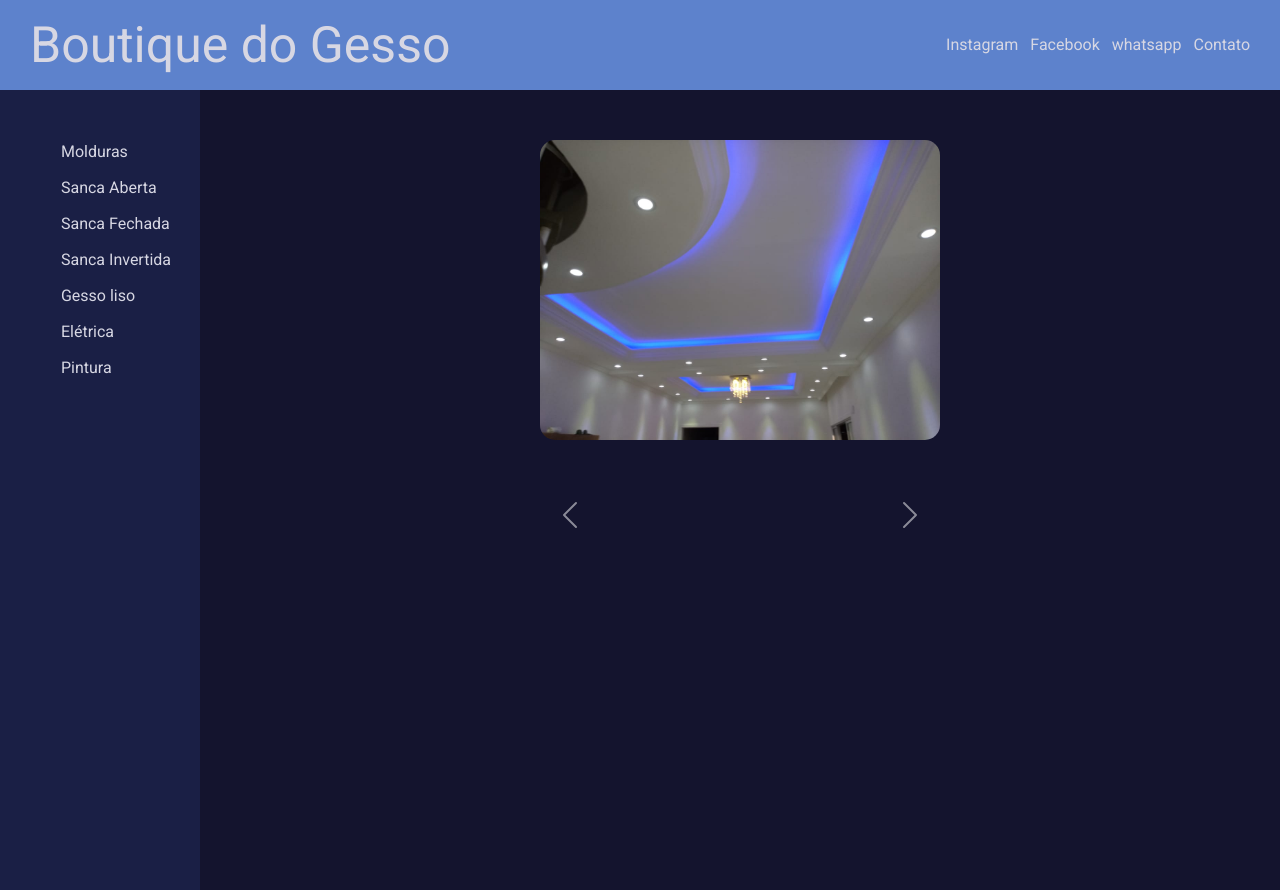
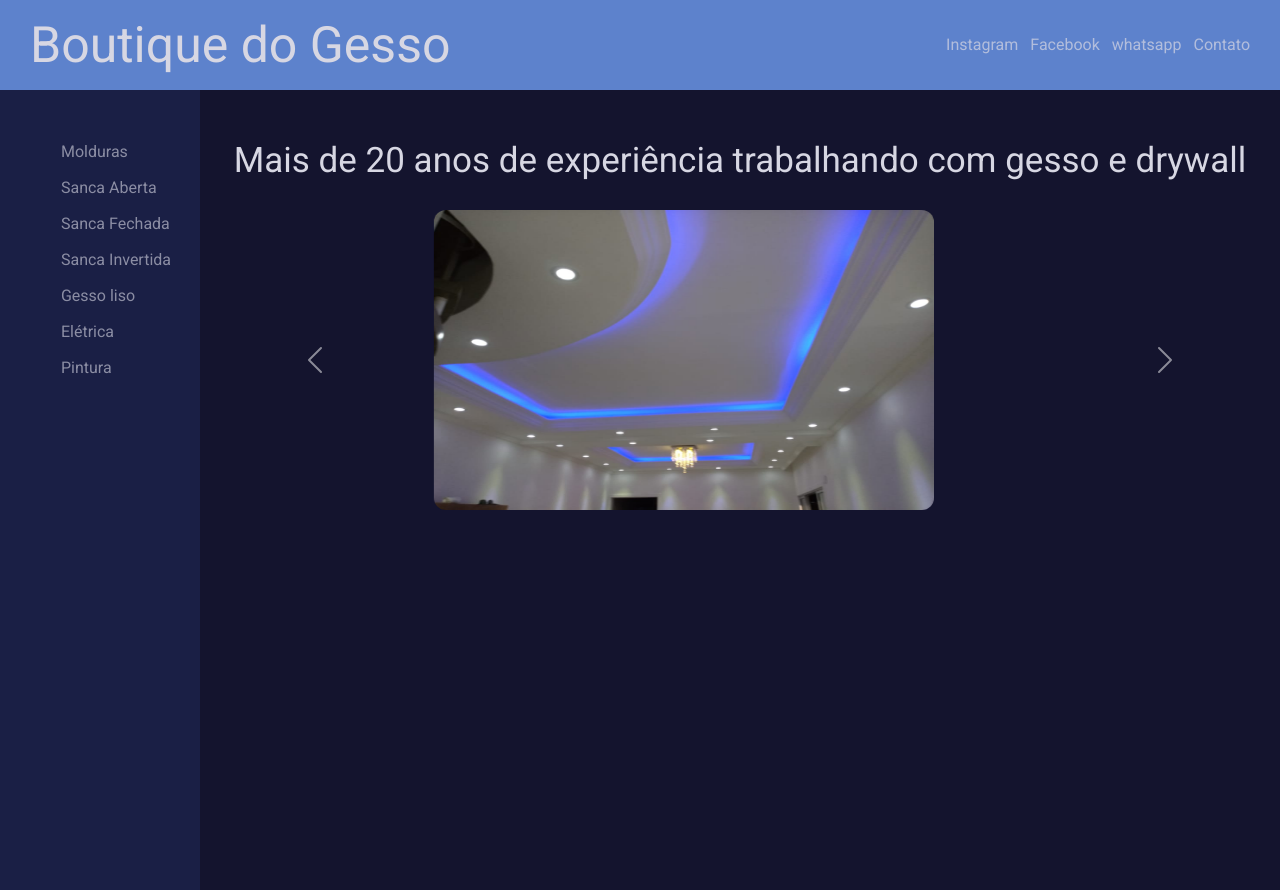
Before and after one commit to CaioNunesS/BDG, a plain HTML site: page index.html in a window 1280 px wide. Drawn offline with nearby package versions, Linux system fonts and the light colour scheme.

Commit message:
imgs e hover

```diff
--- a/index.html
+++ b/index.html
@@ -4,14 +4,15 @@
     <meta charset="UTF-8">
     <meta http-equiv="X-UA-Compatible" content="IE=edge">
     <meta name="viewport" content="width=device-width, initial-scale=1.0">
+    <link rel="stylesheet" href="./styles.css">
     <link href="https://cdn.jsdelivr.net/npm/bootstrap@5.2.0-beta1/dist/css/bootstrap.min.css" rel="stylesheet" integrity="sha384-0evHe/X+R7YkIZDRvuzKMRqM+OrBnVFBL6DOitfPri4tjfHxaWutUpFmBp4vmVor" crossorigin="anonymous">
+    <link rel="stylesheet" href="https://cdnjs.cloudflare.com/ajax/libs/animate.css/4.1.1/animate.min.css"/>
     <title>Boutique do Gesso</title>
-    <link rel="stylesheet" href="./styles.css">
 
 </head>
   <body>
 
-    <header class="main-header">
+    <header class="main-header animate__animated animate__fadeInDown">
 
       <h1>Boutique do Gesso</h1>
       <nav>
@@ -42,38 +43,32 @@
     </aside>
 
     <main class="main-content">
+      <section class="main-section">
 
-      <div id="carouselExampleFade" class="carousel slide carousel-fade" data-bs-ride="carousel">
+        <h2>Mais de 20 anos de experiência trabalhando com gesso e drywall</h2>
+
+        <div id="carouselExampleControls" class="carousel slide" data-bs-ride="carousel">
           <div class="carousel-inner">
             <div class="carousel-item active">
-            <img src="./imgs/bg-content.jpeg" class="d-block w-100" alt="...">
+              <img src="./imgs/bg-content.jpeg" class="img-carousel" alt="...">
             </div>
             <div class="carousel-item">
-            <img src="./imgs/sanca1.jpeg" class="d-block w-100" alt="...">
-          </div>
-          <div class="carousel-item">
-            <img src="..." class="d-block w-100" alt="...">
+              <img src="./imgs/sanca1.jpeg" class="img-carousel" alt="...">
             </div>
           </div>
-        <button class="carousel-control-prev" type="button" data-bs-target="#carouselExampleFade" data-bs-slide="prev">
+          <button class="carousel-control-prev" type="button" data-bs-target="#carouselExampleControls" data-bs-slide="prev">
             <span class="carousel-control-prev-icon" aria-hidden="true"></span>
             <span class="visually-hidden">Previous</span>
           </button>
-        <button class="carousel-control-next" type="button" data-bs-target="#carouselExampleFade" data-bs-slide="next">
+          <button class="carousel-control-next" type="button" data-bs-target="#carouselExampleControls" data-bs-slide="next">
             <span class="carousel-control-next-icon" aria-hidden="true"></span>
             <span class="visually-hidden">Next</span>
           </button>
         </div>
+      </section>
+
 
         <section>
-        <!-- <h2>Mais de 20 anos de experiência <br> trabalhando com gesso e drywall</h2> -->
-        <!-- <img src="./imgs/bg-content.jpeg" alt=""> -->
-
-      </section>
-      <section>
-
-
-
 
       </section>
 
@@ -83,7 +78,7 @@
 
 
     </footer>
-
-<link href="https://cdn.jsdelivr.net/npm/bootstrap@5.2.0-beta1/dist/css/bootstrap.min.css" rel="stylesheet" integrity="sha384-0evHe/X+R7YkIZDRvuzKMRqM+OrBnVFBL6DOitfPri4tjfHxaWutUpFmBp4vmVor" crossorigin="anonymous">
+<!-- JavaScript Bundle with Popper -->
+<script src="https://cdn.jsdelivr.net/npm/bootstrap@5.2.0-beta1/dist/js/bootstrap.bundle.min.js" integrity="sha384-pprn3073KE6tl6bjs2QrFaJGz5/SUsLqktiwsUTF55Jfv3qYSDhgCecCxMW52nD2" crossorigin="anonymous"></script>
  </body>
 </html>
--- a/styles.scss
+++ b/styles.scss
@@ -12,6 +12,7 @@
  }
 
 body{
+    background-color: rgb(26, 31, 69);
     display: grid;
     grid-template-columns: 200px 1fr;
     grid-template-areas:
@@ -33,6 +34,13 @@ body{
 
     & a{
         text-decoration: none;
+        color: #d7d7e3;
+        opacity: .7;
+        transition: .05;
+
+    }
+    & a:hover{
+        opacity: 1;
         color: #d7d7e3;
 
     }
@@ -60,34 +68,47 @@ body{
 
     li{
         padding-bottom: 12px;
+        opacity: .6;
+        transition: .05;
     }
+
+    & li:hover{
+        opacity: 1;
+        transition: .05;
+    }
+
 
 }
 .main-content{
     grid-area: main;
     height: 100vh;
-    display: flex;
-    justify-content: center;
     padding-top: 50px;
     background-color: #14142e;
     text-align: center;
+
+    .main-section{
+
+    display: flex;
+    flex-direction: column;
+    align-items: center;
+    }
 
     & h2{
 
         color: #d7d7e3;
         font-size: 35px;
-        padding-bottom: 40px;
+        padding-bottom: 20px;
     }
+    & .img-carousel{
 
-    & img{
-        max-width: 900px;
+        width: 500px;
         height: 300px;
-        border-radius: 15px;
+        border-radius: 12px;
     }
 
 
+
 }
-
 .main-footer{
     grid-area: footer;
     background-color: blue;
```
Also changed, not shown: styles.css, 1 other file. Lines whose indentation alone changed are shown as unchanged.
